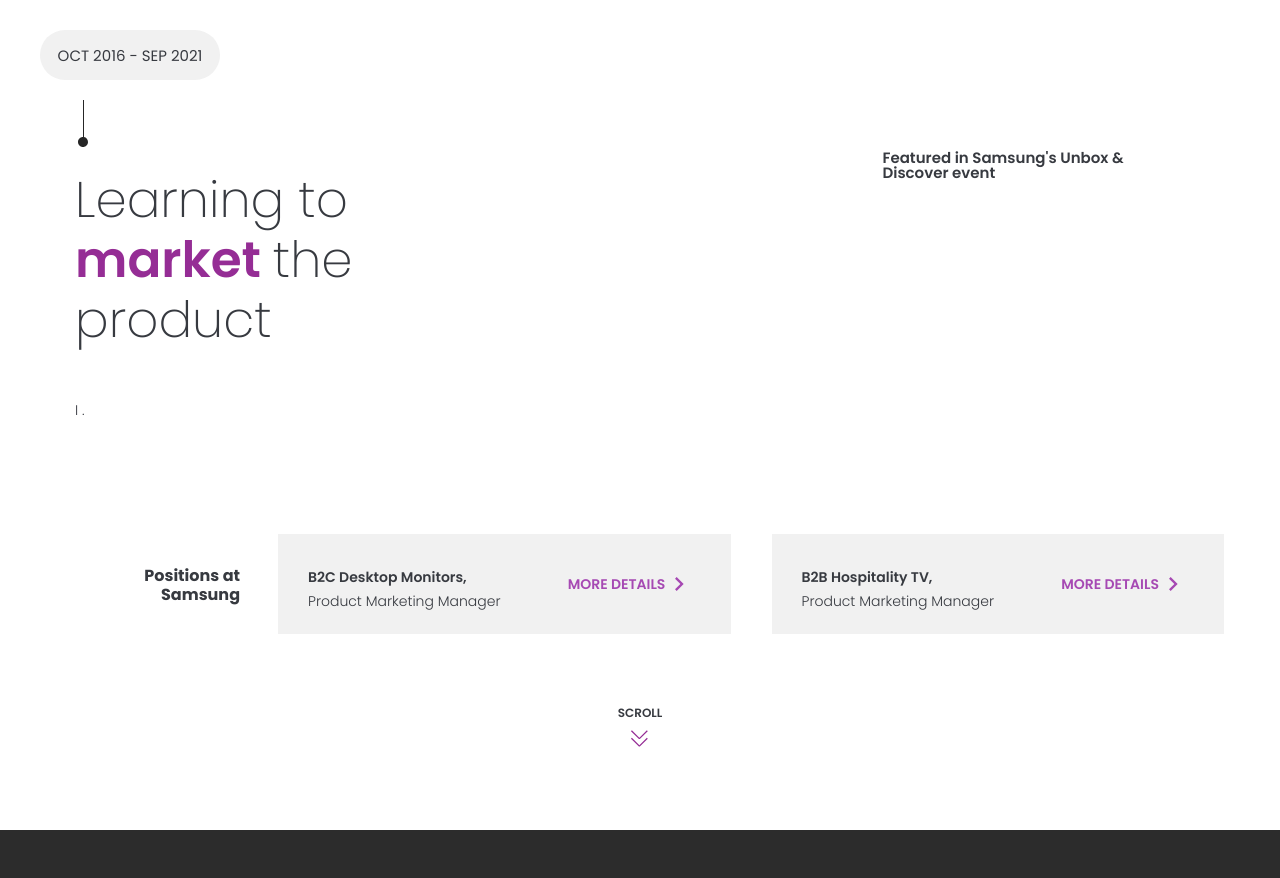
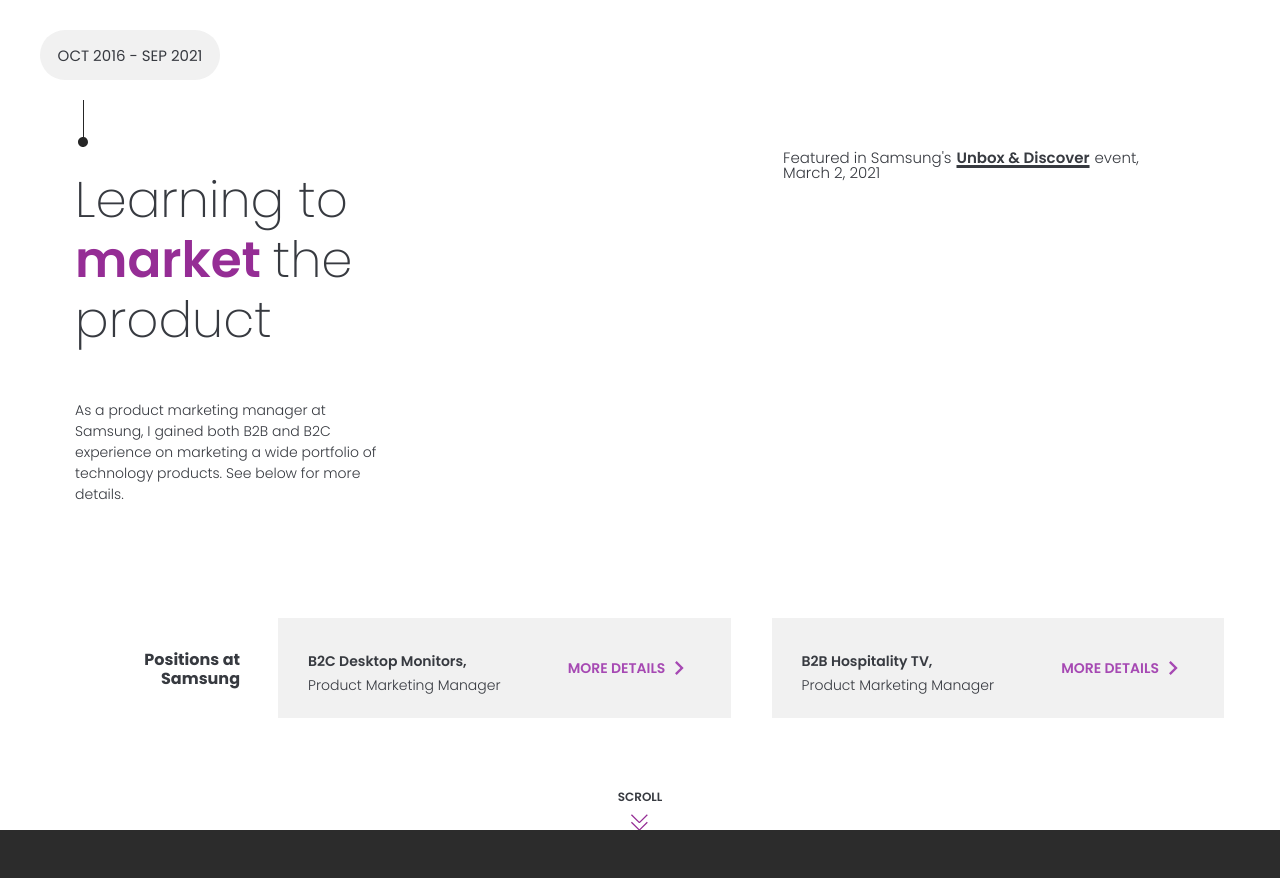
Before and after one commit to annkim10/personal, a React (Create React App) app: page /experience in a window 1280 px wide. Shown: the part 1720-2598 px from the top of the page. Built offline with nearby package versions, Linux system fonts and the light colour scheme; a web font is replaced by a local one.

Commit message:
Updated market

```diff
--- a/src/components/experience/develop/css/develop.css
+++ b/src/components/experience/develop/css/develop.css
@@ -126,7 +126,7 @@
 
     .develop-stage-skills-header {
         position: absolute;
-        top: -10%;
+        top: -20%;
         left: 3%;
         background-color: #952d95;
         color: white;
--- a/src/components/experience/market/animations/marketheaders.jsx
+++ b/src/components/experience/market/animations/marketheaders.jsx
@@ -13,7 +13,7 @@ const MarketHeaders = ( { visible } ) => {
         },
         {
             class:'develop-descrip',
-            text1: 'I .'
+            text1: 'As a product marketing manager at Samsung, I gained both B2B and B2C experience on marketing a wide portfolio of technology products. See below for more details.'
         }
     ]
 
--- a/src/components/experience/market/animations/videowrapper.jsx
+++ b/src/components/experience/market/animations/videowrapper.jsx
@@ -19,7 +19,13 @@ const VideoWrapper = ({visible}) => {
     return (
         <a.div className='market-details-wrapper' style={animate}>
             <Youtube />
-            <h1 className='youtube-header'>Featured in Samsung's Unbox & Discover event</h1>
+            <h1 className='youtube-header'>
+                Featured in Samsung's
+                <a href="https://news.samsung.com/global/video-replay-unbox-and-discover-2021" target="_blank">
+                    Unbox & Discover
+                </a>
+                event, March 2, 2021
+            </h1>
         </a.div>
     )
 
--- a/src/components/experience/market/css/market.css
+++ b/src/components/experience/market/css/market.css
@@ -90,8 +90,15 @@
     .youtube-header {
         width: 80%;
         font-size: 15px;
+        font-weight: 300;
+        padding: 20px 0;
+    }
+
+    .youtube-header a {
         font-weight: 600;
-        padding: 20px 0;
+        text-decoration: underline;
+        text-decoration-thickness: 3px;
+        padding: 0 5px;
     }
 
     .market-roles-wrapper {
```
